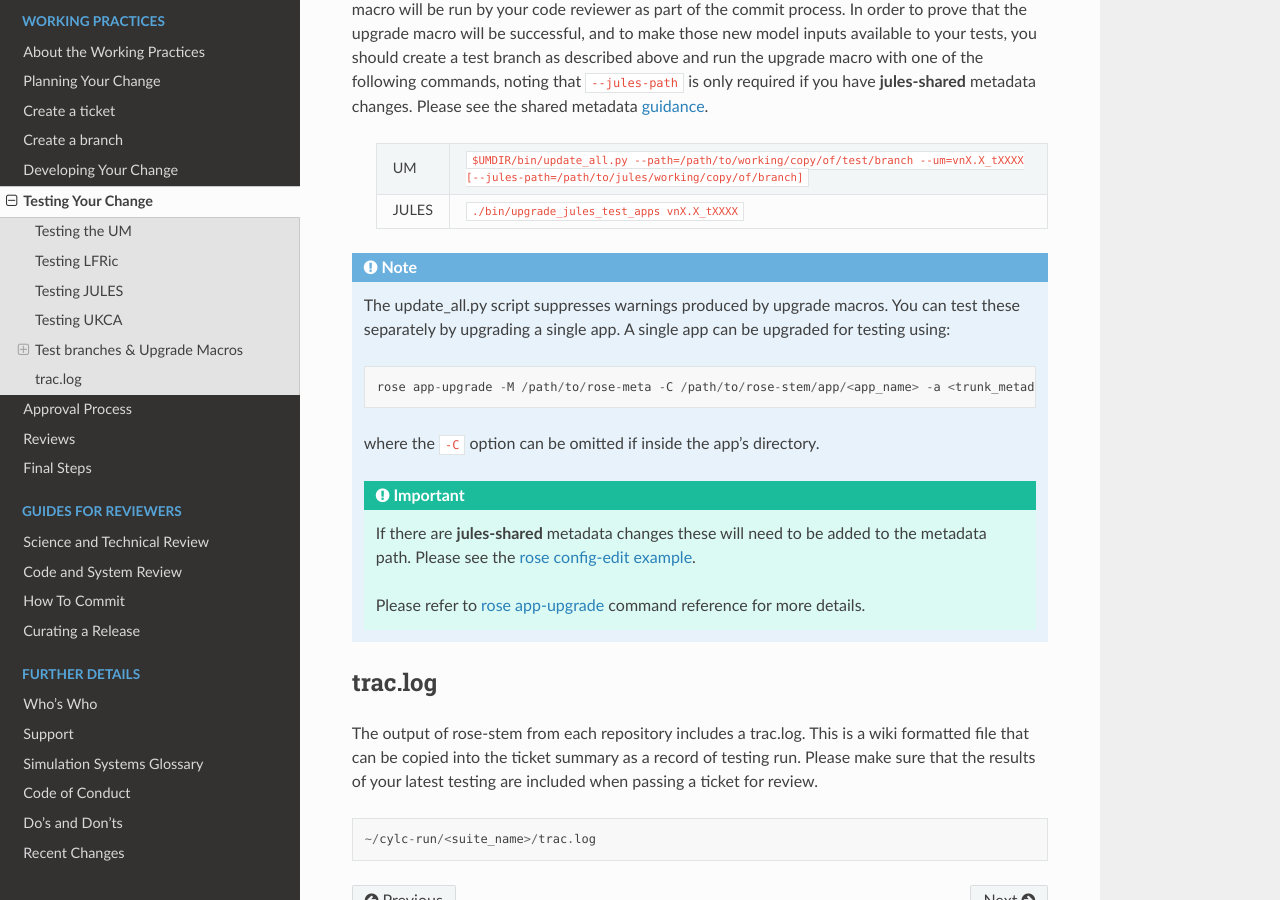
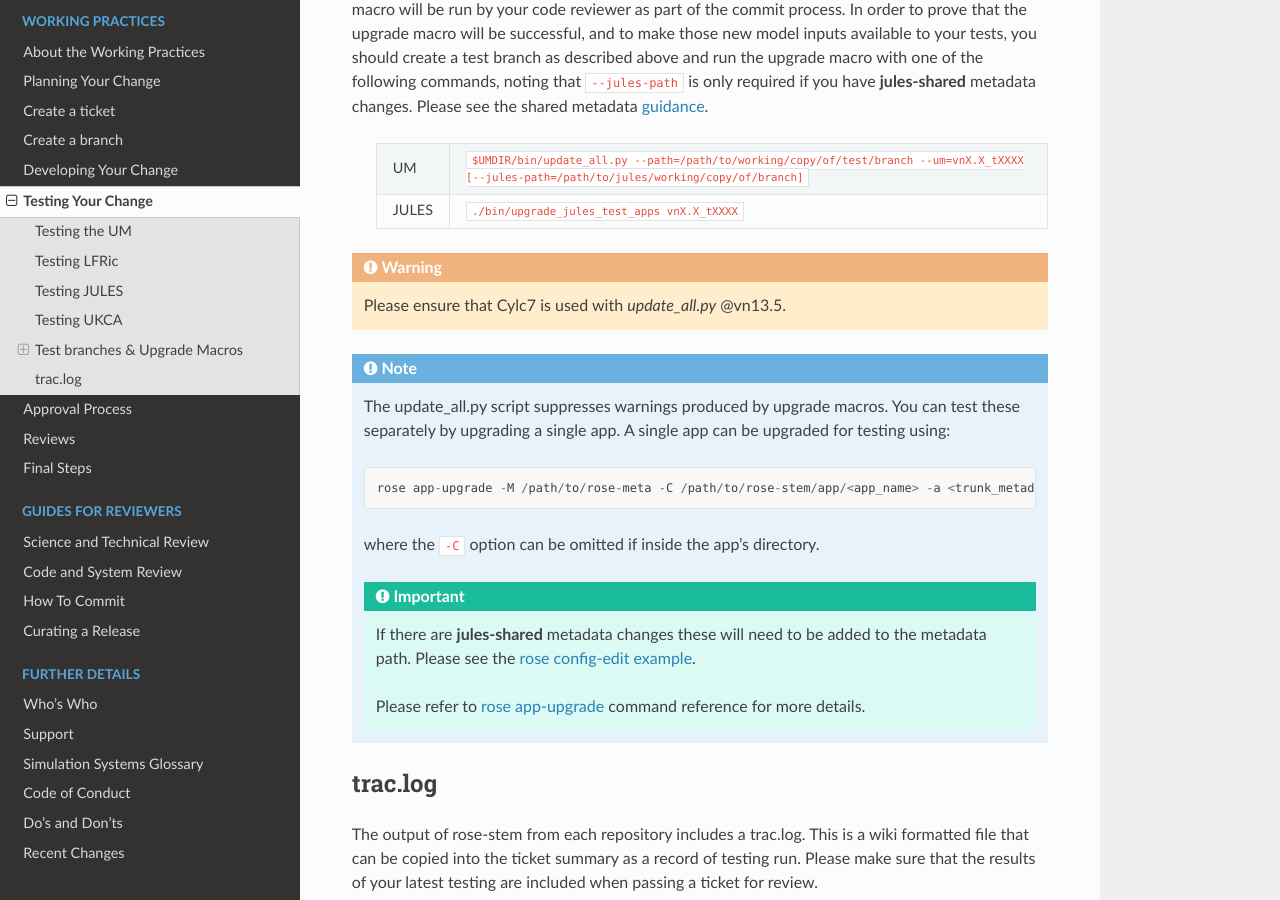
Before and after one commit to MetOffice/simulation-systems, a Sphinx documentation site: the page built from source/WorkingPractices/testing.rst, in a window 1280 px wide and 900 px high, scrolled down 1417 px. Built offline with Sphinx 7.4.7 and the Read the Docs theme 2.0.0, drawn with Linux system fonts in a browser that asks for light colours.

```diff
--- a/source/Reviewers/howtocommit.rst
+++ b/source/Reviewers/howtocommit.rst
@@ -129,7 +129,7 @@
 
             .. code-block:: RST
 
-                ~frum/bin/update_all.py --path=/path/to/working/copy/of/trunk --um=vnXX.Y_tZZZZ --jules-path=/path/to/working/copy/of/jules/trunk
+                ~frum/bin/update_all.py --path=/path/to/working/copy/of/trunk --um=vnXX.Y_tZZZZ [--jules-path=/path/to/working/copy/of/jules/trunk]
 
             where `-\-um=vnXX.Y_tZZZZ` is the `AFTER_TAG` of the latest
 	    upgrade macro.
@@ -137,6 +137,9 @@
             If there is a macro for fcm_make or createbc then check that the makes `version*_*.py` has the
             correct BEFORE and AFTER tags and append `-\-makeum=vnXX.Y_tZZZZ` and/or `-\-createbc=vnXX.Y_tZZZZ`
             to the above command.
+
+	    .. warning::
+	       Please ensure that Cylc7 is used with `update_all.py` @vn13.5.
 
 	    .. note::
 	       The `-\-jules-path` option is only required if there
--- a/source/WorkingPractices/testing.rst
+++ b/source/WorkingPractices/testing.rst
@@ -87,6 +87,9 @@
 
 .. todo: add an LFRic upgrade macro command... and make these more consistent?
 
+.. warning::
+   Please ensure that Cylc7 is used with `update_all.py` @vn13.5.
+
 .. Note::
    The update_all.py script suppresses warnings produced by upgrade macros.
    You can test these separately by upgrading a single app. A single app can be
```
